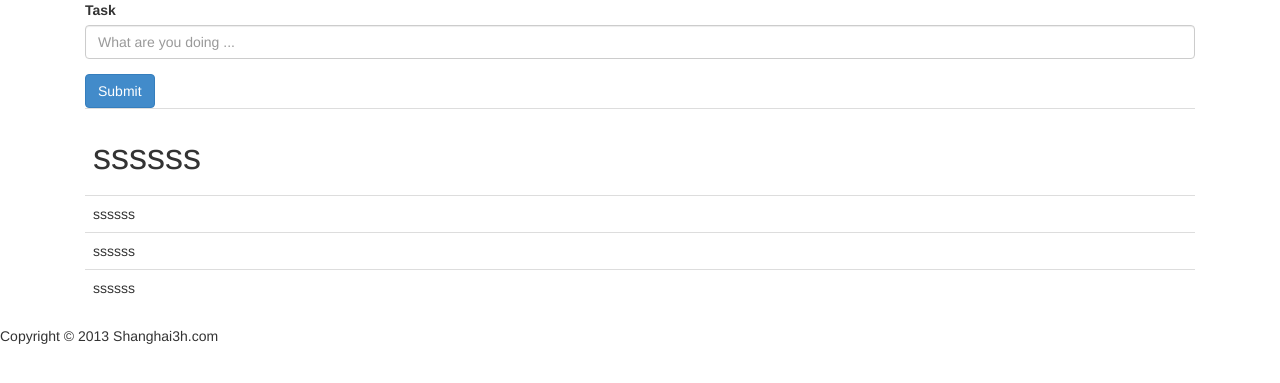
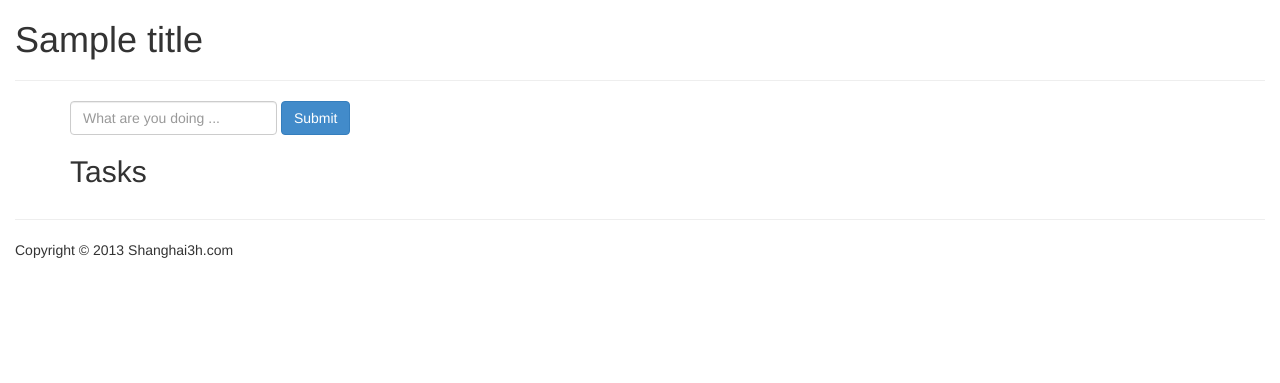
Before and after one commit to ammeyjohn/work-task-board, a Python web app: template src/templates/hello.html in a window 1280 px wide. Shown: the top 383 px of the page. Run offline with Jinja, Linux system fonts and the light colour scheme; the template is opened without the code that fills it: most values are stand-ins (such as "Sample title", 1, 10 or a date in 2020).

Commit message:
rewrite url '/hello/*/' to '/'; modify template, use inline-form;

```diff
--- a/src/static/styles/main.css
+++ b/src/static/styles/main.css
@@ -1 +1,8 @@
 /* main.css */
+.wrapper {
+    padding: 0 15px;
+}
+
+.footer {
+    margin: 20px 0px;
+}
--- a/src/templates/base.html
+++ b/src/templates/base.html
@@ -1,24 +1,27 @@
 <!DOCTYPE html>
-<html lang="en">
+<html lang="zh">
 <head>
     <meta http-equiv="Content-Type" content="text/html; charset=UTF-8">
-    <title>{{title}} - work task board</title>
-    <link rel="stylesheet" type="text/css" href="/styles/main.css" />
-    <link type="text/css" rel="stylesheet" href="/styles/bootstrap.min.css">
-    <script type="text/javascript" src="/scripts/jquery-2.0.3.min.js"></script>
-    <script type="text/javascript" src="/scripts/bootstrap.min.js"></script>
+    <title>{{ title }} - work task board</title>
+    <link rel="stylesheet" type="text/css" href="/static/styles/main.css" />
+    <link type="text/css" rel="stylesheet" href="/static/styles/bootstrap.min.css">
+    <script type="text/javascript" src="/static/scripts/jquery-2.0.3.min.js"></script>
+    <script type="text/javascript" src="/static/scripts/bootstrap.min.js"></script>
     {% block header %}
     {% endblock header %}
 </head>
 <body>
     <div class="wrapper">
         <div class="header">
+            <h1>{{ title }}</h1>
+            <hr />
         </div>
         <div class="container">
             {% block content %}
             {% endblock content %}
         </div>
         <div class="footer">
+        <hr />
             <p>Copyright © 2013 Shanghai3h.com</p>
         </div>
     </div>
--- a/src/templates/hello.html
+++ b/src/templates/hello.html
@@ -1,41 +1,60 @@
-{% extends "base.html" %}
+{% extends "templates/base.html" %}
 {% block header %}
-<script type="text/javascript">
-	$(function(){
-			$('#btn-submit').click(function(){
-				var txt = $('#task').val();
-				var row = $('<tr><td>' + txt + '</td></tr>');
-				$('#tbl_task').prepend(row);
-				});
-	});
-</script>
+<style type="text/css">
+  .bs-example {
+    margin-left: 0;
+    margin-right: 0;
+    background-color: #fff;
+    border-width: 1px;
+    border-color: #ddd;
+    border-radius: 4px 4px 0 0;
+    box-shadow: none;
+  }
+  .bs-example + .highlight {
+    margin-top: -16px;
+    margin-left: 0;
+    margin-right: 0;
+    border-width: 1px;
+    border-bottom-left-radius: 4px;
+    border-bottom-right-radius: 4px;
+  }
+  .highlight {
+    display: block;
+    padding: 0px 14px;
+    background-color: #f7f7f9;
+    border: 1px solid #e1e1e8;
+  }
+</style>
 {% endblock header %}
 {% block content %}
+    <div>
+        <form class="form-inline">
+            <div class="form-group">
+                <label for="task" class="sr-only">What are you want doing</label>
+                <input id="task" class="form-control input.lg"
+                    placeholder="What are you doing ..." >
+            </div>
+            <button id="btnAdd" type="button" class="btn btn-primary">Submit</button>
+        </form>
+    </div>
 	<div class="container">
 		<div class="row">
+            <h2>Tasks</h2>
 			<div class="col-md-12">
-				<div class="form-group">
-					<label for="task">Task</label>
-					<input class="form-control input.lg" id="task" placeholder="What are you doing ...">
-				</div>
-				<button id='btn-submit' type="submit" class="btn btn-primary">Submit</button>
-			</div>
-		</div>
-	</div>
-	<div class="container">
-		<div class="row">
-			<div class="col-md-12">
-				<div class="table-responsive">
-					<table id="tbl_task" class="table table-hover">
-						<tr> <td> <h1>ssssss</h1></td> </tr>
-						<tr> <td>ssssss</td> </tr>
-						<tr> <td>ssssss</td> </tr>
-						<tr> <td>ssssss</td> </tr>
-					</table>
-				</div>
+                <table id="tbl_task" class="table table-hover">
+                </table>
 			</div>
 		</div>
 	</div>
 {% endblock content %}
 {% block footer %}
+    <script type="text/javascript">
+        $(function(){
+            $('#btnAdd').click(function(){
+                var txt = $('#task').val();
+                var row = $('<tr><td>' + txt + '</td></tr>');
+                $('#tbl_task').prepend(row);
+                });
+        });
+    </script>
 {% endblock footer %}
```
Also changed, not shown: src/myapp.py (+12 -8 lines).
